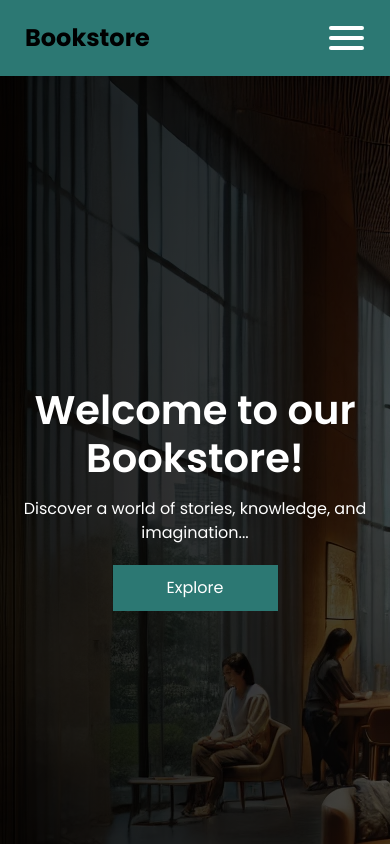
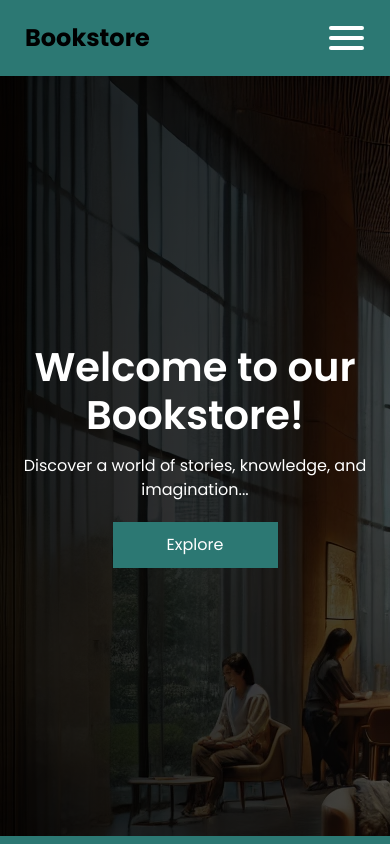
Before and after one commit to shefket-mustafa/My-Bookstore-React-Proj, a React (Vite) app in the folder client/: page / in a window 390 px wide. Shown: the top 844 px of the page. Built offline with nearby package versions, Linux system fonts and the light colour scheme.

Commit message:
fix/home page styling

```diff
--- a/client/public/css/style.css
+++ b/client/public/css/style.css
@@ -1144,7 +1144,7 @@ a:focus {
 }
 @media (max-width: 768px) {
   .slider_section {
-    min-height: 100vh;
+    min-height: 90vh;
     padding-top: 60px;
     padding-bottom: 60px;
   }
```
